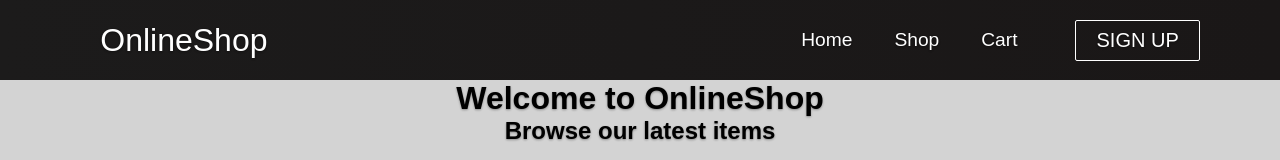
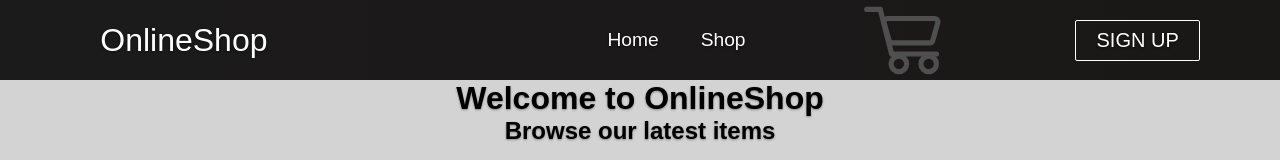
Before and after one commit to pinkx-xlink/react-shopping-cart-project, a React (Create React App) app in the folder shopping-cart/: page / in a window 1280 px wide. Shown: the top 160 px of the page. Built offline with nearby package versions, Linux system fonts and the light colour scheme; no server answers.

Commit message:
Add cart.svg

```diff
--- a/shopping-cart/src/components/Navbar.js
+++ b/shopping-cart/src/components/Navbar.js
@@ -2,6 +2,7 @@ import React, { useState, useEffect } from 'react';
 import { Link } from 'react-router-dom';
 import './Navbar.css';
 import { Button } from './Button';
+import cartImg from '../images/cart.svg';
 
 function Navbar() {
     const [click, setClick] = useState(false);
@@ -60,7 +61,13 @@ function Navbar() {
                         className='nav-links'
                         onClick={closeMobileMenu}
                         >
-                        Cart
+
+                            <img
+                            src={cartImg}
+                            alt='shopping cart'
+                            height={70}
+                            />
+
                         </Link>
                     </li>
                     {/*<li className='nav-item'>
```
Also changed, not shown: shopping-cart/src/components/Navbar.css (+7 -0 lines), shopping-cart/src/images/cart.svg (added).
